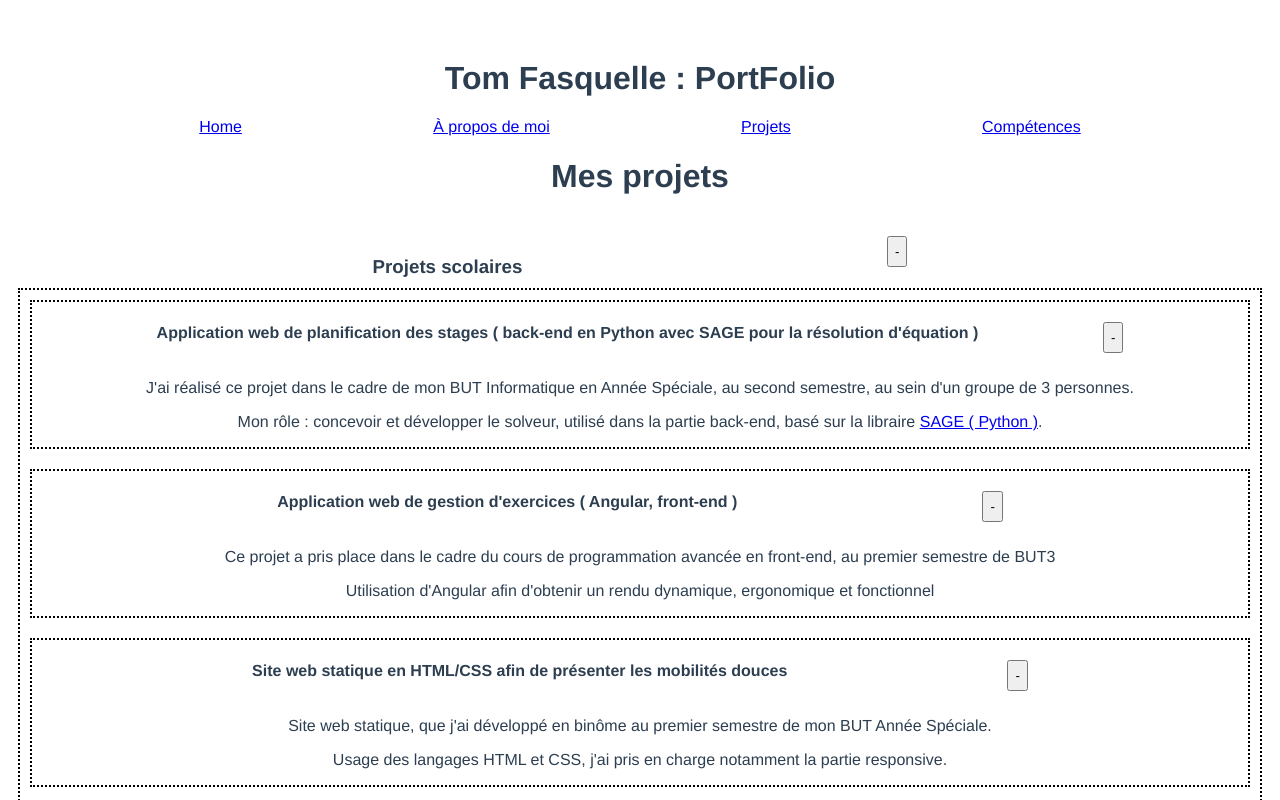
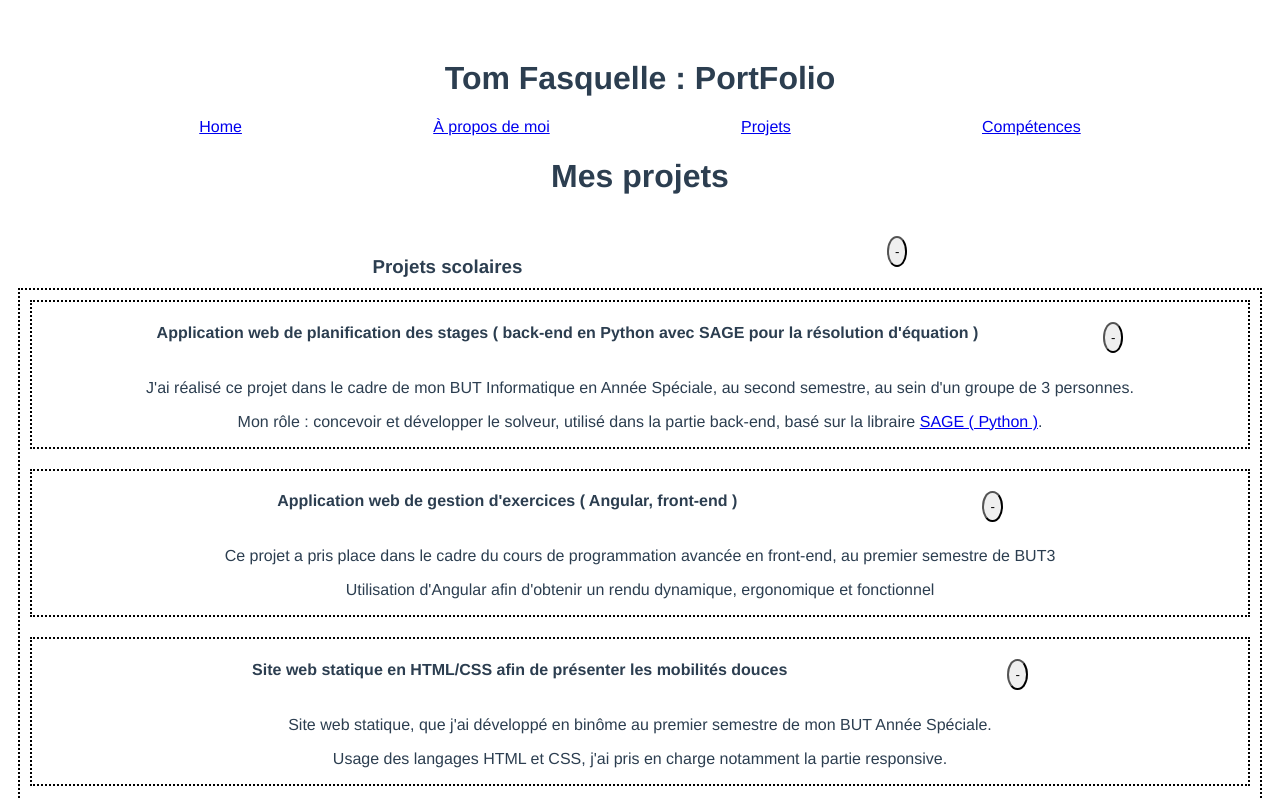
Before and after one commit to tomfsql/TomFolio, a Vue app: page /projects in a window 1280 px wide. Shown: the top 800 px of the page. Built offline with nearby package versions, Linux system fonts and the light colour scheme.

Commit message:
Changed style for buttons

```diff
--- a/src/assets/styles.css
+++ b/src/assets/styles.css
@@ -15,7 +15,6 @@ input {
 }
 
 button {
-  margin: 10px 0;
   padding: 6px;
   width: fit-content;
 }
@@ -87,8 +86,8 @@ li {
 }
 
 .collapsebtn{
-  color: black;
   height: fit-content;
+  border-radius: 50%;
 }
 
 .title > button, .project-header > button {
```
